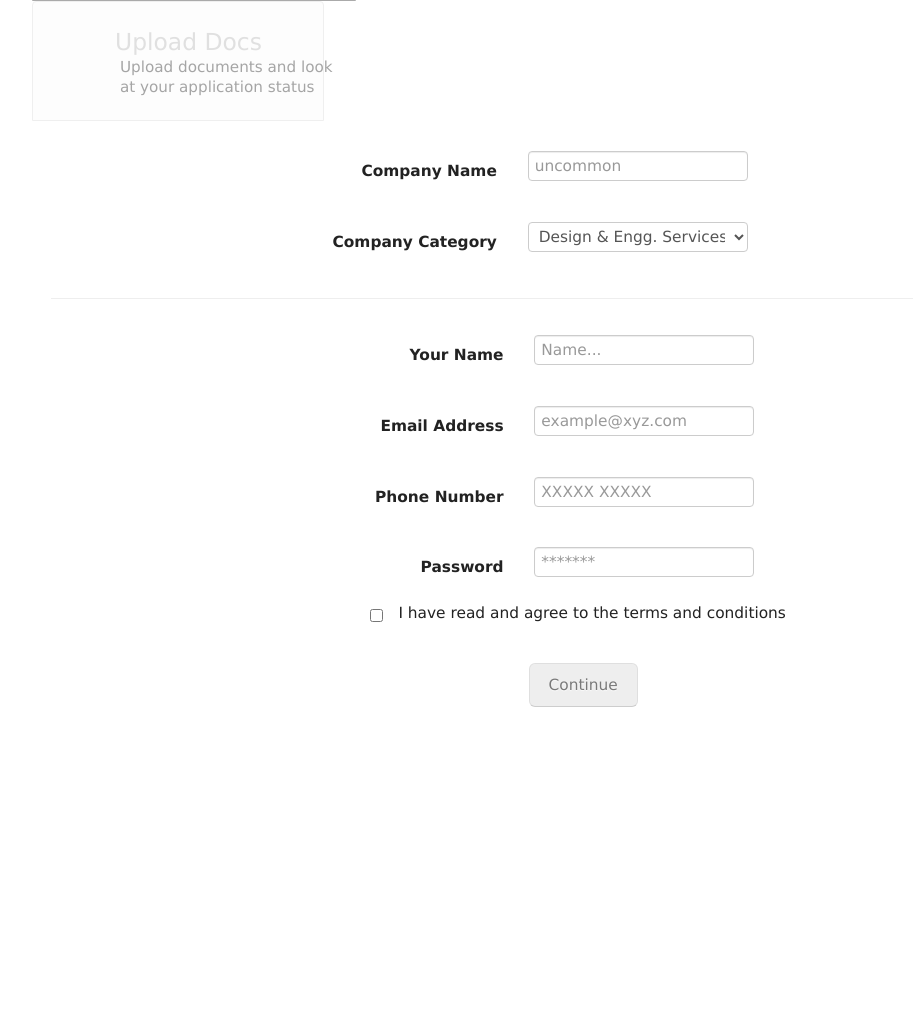
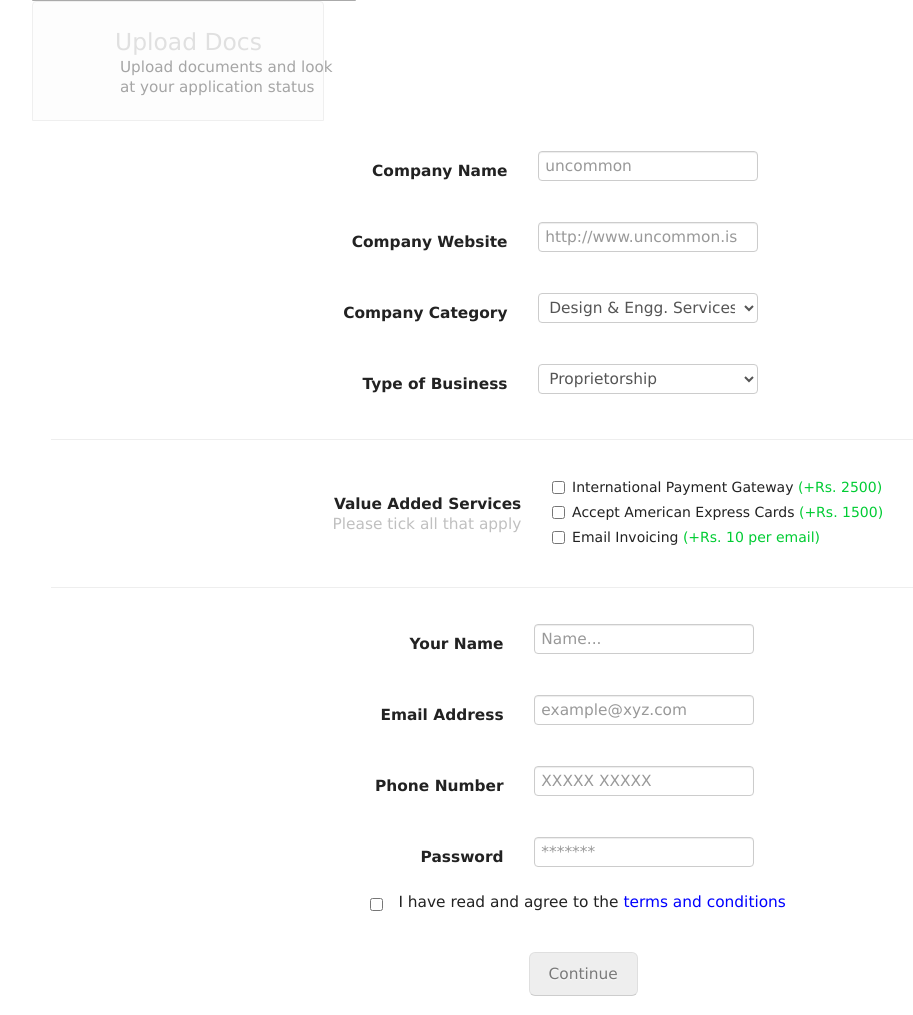
Before and after one commit to utkarshd420/citrus-onboarding, a Django app: page /new/reg/ in a window 1280 px wide. Shown: the part 327-1342 px from the top of the page, without its empty margins (140-1053 px from the left). Before the commit the page ends 1034 px from the top, so only its background shows below. Run offline with Django 3.2, Linux system fonts and the light colour scheme; some libraries are stand-ins or nearby versions; some web fonts are replaced; grey boxes are pictures that could not be loaded.

Commit message:
The Your Details, Payment details,Implementation ui updated

```diff
--- a/signup/templates/index.html
+++ b/signup/templates/index.html
@@ -97,11 +97,17 @@
 <div id="tabs-1">
 <div id="content-tab1" style="text-align:center">
 	<form id="step1-onboarding" action="">
-	<table style="padding:2em;left: 25%;position: relative;">
+	<table style="padding:2em;left: 26%;position: relative;">
 	<tr>
 	<td style="text-align:right"><strong>Company Name</strong></td>
 	<td style="text-align:left"><input id="company-name" name="company-name" type="text" placeholder="uncommon"></input></td>
 	</tr>
+	<tr>
+	<td style="text-align:right"><strong>Company Website</strong></td>
+	<td style="text-align:left"><input id="company-website" name="company-website" type="text" placeholder="http://www.uncommon.is"></input>
+	</td>
+	</tr>
+
 	<tr>
 	<td style="text-align:right"><strong>Company Category</strong></td>
 	<td style="text-align:left">
@@ -114,6 +120,50 @@
 	<option>Category6</option>
 	<option>Category7</option>
 	</select></td>
+	</tr>
+
+	<tr>
+	<td style="text-align:right"><strong>Type of Business</strong></td>
+	<td style="text-align:left">
+	<select id="company-business-category" name="company-business-category">
+	<option value="Properietorship">Proprietorship</option>
+	<option>Category2</option>
+	<option>Category3</option>
+	<option>Category4</option>
+	<option>Category5</option>
+	<option>Category6</option>
+	<option>Category7</option>
+	</select></td>
+	</tr>
+
+	</table>
+	<hr>
+	<table style="padding:2em;left: 25%;position: relative;">
+	<tr>
+	<td style="text-align:right;valign:center;"><strong>Value Added Services</strong>
+	</br>
+	<span style="color:#C0C0C0">Please tick all that apply</span>
+	</td>
+	<td style="text-align:left">
+	<div class="checkbox">
+
+	<label>
+	<input type="checkbox" value="">International Payment Gateway
+	<span style="color:#00CC33">(+Rs. 2500)</span>
+	</label>
+
+	<label>
+	<input type="checkbox" value="">Accept American Express Cards
+	<span style="color:#00CC33">(+Rs. 1500)</span>
+	</label>
+
+	<label>
+	<input type="checkbox" value="">Email Invoicing
+	<span style="color:#00CC33">(+Rs. 10 per email)</span>
+	</label>
+
+	</div>
+	</td>
 	</tr>
 	</table>
 	<hr>
@@ -136,7 +186,7 @@
 	</tr>
 	</table>
 	<input type="checkbox" onclick="var p = document.getElementById('button-content1'); p.disabled = !(p.disabled) " ></input>
-	<span style="padding:10px;padding-top:15px;">I have read and agree to the terms and conditions</span>
+	<span style="padding:10px;padding-top:15px;">I have read and agree to the <a href="http://signup.citruspay.com/attachment/CitrusTermsAndConditions.pdf" target="_blank" style="color:#0000FF">terms and conditions</a></span>
 	</form>
 	</br>
     <button id="button-content1"  class="btn btn-large" disabled onclick="newpost()">Continue</button>
@@ -146,10 +196,19 @@
 
   <div id="tabs-2">
   <div style="text-align:center">
-  <h3>Citrus has a one time setup fee of <span style="color:#FF9900">Rs. 2990</span></h3>
-  <span style="color:#B8B8B8">We provide with lifetime 24X7 phone and email support to help you integrate citrus on your website/app
-  </span></br></br></br>
-  <div id="payment-tabs" style="background:#FFFFFF;border: none;position:relative;left: 10%;">
+  <h3><span style="color:#808080">Annual Maintainence </span> <span style="color:#FF9900">Rs. 2990</span></h3>
+  <span style="color:#B8B8B8;text-align:center">
+  Includes </br>
+  24X7 Phone and Email Support</br>
+  International Payments </br>
+  Variable Items #3
+  </span>
+  </br>
+  </br>
+  <hr>
+  </br>
+
+  <div id="payment-tabs" style="background:#FFFFFF;border: none;position:relative;left: 17%;">
   <ul id="tab-list-custom">
 
   <li style="padding:1.1em"> <a href="#net-banking">
@@ -217,7 +276,7 @@
   </tr>
   </table>
   </form>
-  <button id="pay" onclick="iniPay()" class="btn btn-warning btn-large" style="left:-65px;position: relative;"><span style="color:white"><strong>Pay 2990</strong></span></button>
+  <button id="pay" onclick="iniPay()" class="btn btn-warning btn-large" style="left:-180px;position: relative;"><span style="color:white"><strong>Pay 2990</strong></span></button>
   </div>
 
   <div id="cards">
@@ -328,7 +387,7 @@
   <strong>Integration Instruction</br></br></strong>
   <textarea rows="20" cols="100" style="background:#F8F8F8;width:45%;cursor:default" disabled></textarea>
   </div>
-  <a href="../uploadfiles"><input class="btn btn-large" value="Continue"></a>
+  <input class="btn btn-large" value="Continue" onclick="switch_tab(2)">
 	</input></br></br>
   <span style="color:#E0E0E0">You can skip this step and do it later, simply press continue for now</span>
   </div>
```
Also changed, not shown: signup/static/lib/custom.js.
